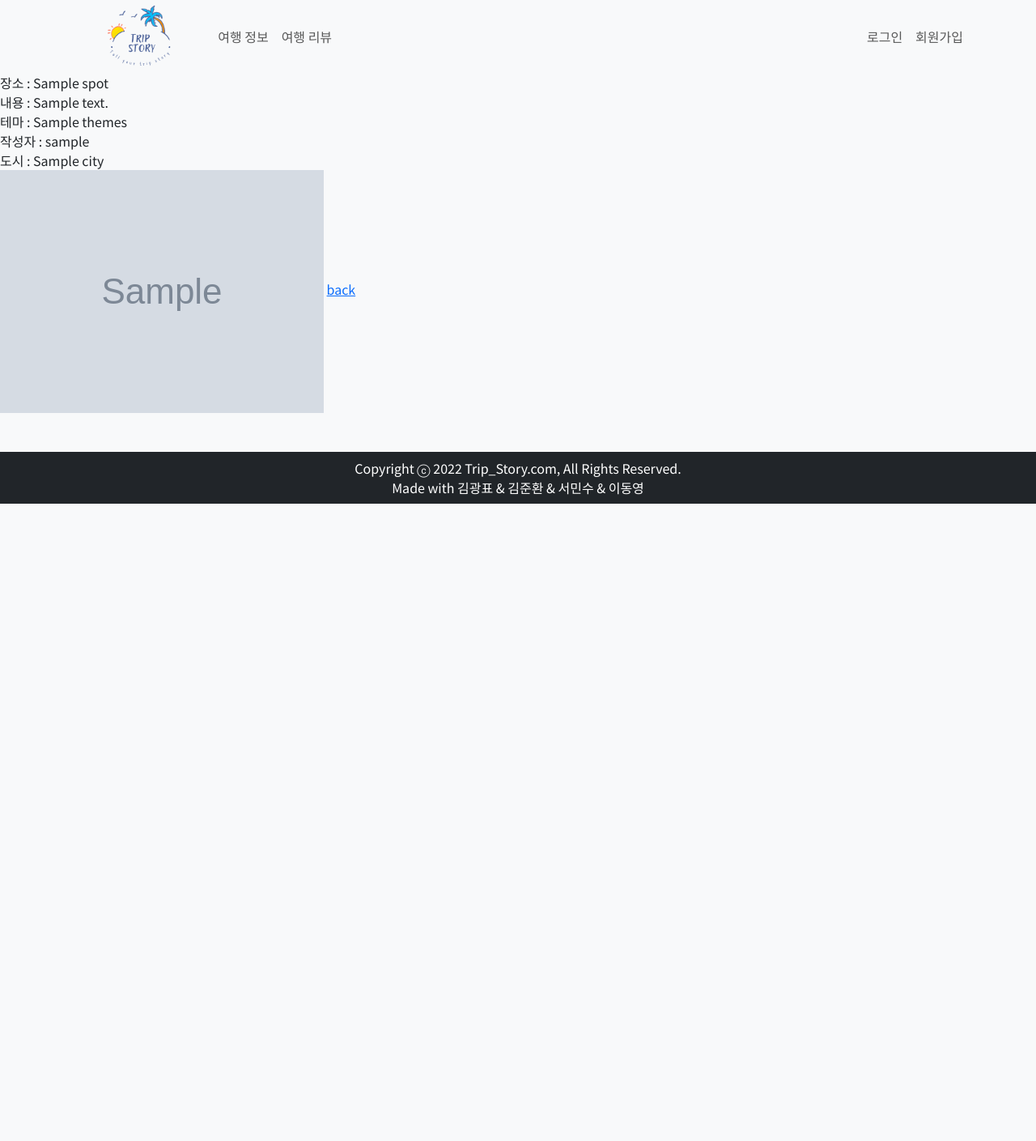
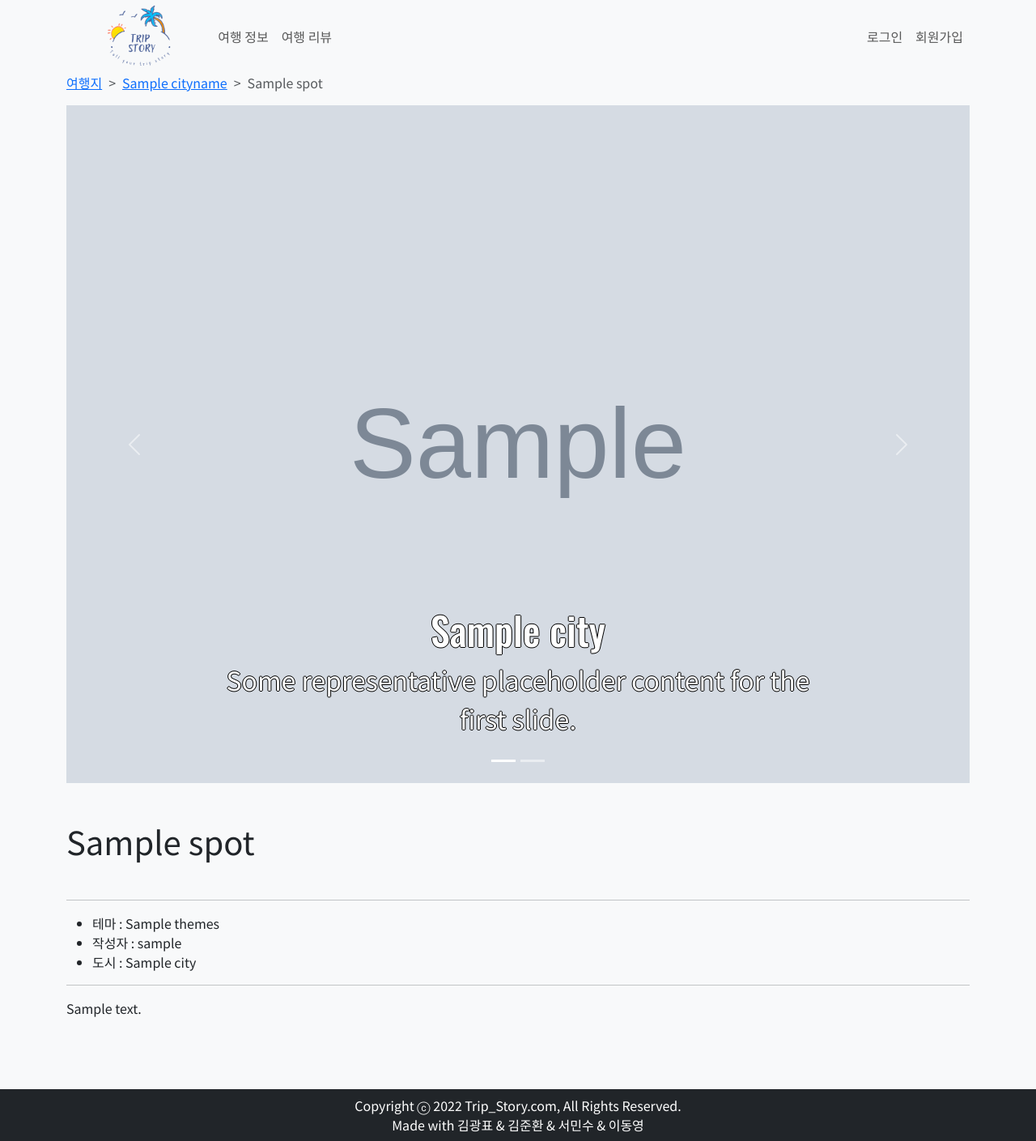
Before and after one commit to kinzinzz/Trip-Story, a Django app: template PJT/places/templates/places/spot.html in a window 1280 px wide. Shown: the whole page at 81% size. Before the commit the page ends 622 px from the top, so only its background shows below. Run offline with Django 3.2, Linux system fonts and the light colour scheme; the template is opened without the code that fills it: most values are stand-ins (such as "Sample title", 1, 10 or a date in 2020); grey boxes marked "Sample" are stand-in pictures; some libraries are stand-ins or nearby versions.

Commit message:
add detail html

```diff
--- a/PJT/articles/templates/articles/index.html
+++ b/PJT/articles/templates/articles/index.html
@@ -30,7 +30,7 @@
         <div class="card col-4 shadow p-3 mb-5 bg-body rounded" style="width: 18rem;">
             <img src="{% static 'images/places_inform.png' %}" class="card-img-top index-card" alt="...">
             <div class="card-body d-flex flex-column align-items-center mb-3">
-                <h5 class="card-title">여행 정보</h5>
+                <h5 class="card-title mt-2">여행 정보</h5>
                 <p class="card-text">지역의 명소를 확인하세요</p>
                 <a href="{% url 'places:inform' %}" class="btn btn-outline-dark">여행 정보 바로가기</a>
             </div>
@@ -82,4 +82,4 @@
     </div>
 </div>
 
-{% endblock %}
+{% endblock content %}
--- a/PJT/places/templates/places/spot.html
+++ b/PJT/places/templates/places/spot.html
@@ -4,19 +4,57 @@
 
 
 {% block content %}
-<div>
-    장소 : {{ spot.title }}
+<div class="container">
+    <nav style="--bs-breadcrumb-divider: '>';" aria-label="breadcrumb">
+        <ol class="breadcrumb">
+        <li class="breadcrumb-item"><a href="{% url 'places:inform' %}">여행지</a></li>
+        <li class="breadcrumb-item"><a href="{% url 'places:city' cityname %}">{{ cityname }}</a></li>
+        <li class="breadcrumb-item active" aria-current="page">{{ spot.title }}</li>
+        </ol>
+    </nav>
+</div>
+<div class="container">
+    <div id="carouselExampleCaptions" class="carousel slide spot-carousel" data-bs-ride="false">
+        <div class="carousel-indicators">
+            <button type="button" data-bs-target="#carouselExampleCaptions" data-bs-slide-to="0" class="active" aria-current="true" aria-label="Slide 1"></button>
+            <button type="button" data-bs-target="#carouselExampleCaptions" data-bs-slide-to="1" aria-label="Slide 2"></button>
+        </div>
+        <div class="carousel-inner">
+            <div class="carousel-item active">
+                <img src="{{ spot.image.url }}" class="d-block w-100" alt="...">
+                <div class="carousel-caption d-none d-md-block">
+                    <h5 class="main-title-sub carousel-font carousel-title">{{ city.name }}</h5>
+                    <p class="carousel-font">Some representative placeholder content for the first slide.</p>
+                </div>
+            </div>
+            <div class="carousel-item">
+                <img src="{{ spot.image.url }}" class="d-block w-100" alt="...">
+                <div class="carousel-caption d-none d-md-block">
+                    <h5 class="main-title-sub carousel-font carousel-title">Second slide label</h5>
+                    <p class="carousel-font">Some representative placeholder content for the second slide.</p>
+                </div>
+            </div>
+        </div>
+        <button class="carousel-control-prev" type="button" data-bs-target="#carouselExampleCaptions" data-bs-slide="prev">
+            <span class="carousel-control-prev-icon" aria-hidden="true"></span>
+            <span class="visually-hidden">Previous</span>
+        </button>
+        <button class="carousel-control-next" type="button" data-bs-target="#carouselExampleCaptions" data-bs-slide="next">
+            <span class="carousel-control-next-icon" aria-hidden="true"></span>
+            <span class="visually-hidden">Next</span>
+        </button>
+    </div>
+    <h1 class="mt-5">{{ spot.title }}</h1>
     <br>
-    내용 : {{ spot.content }}
+    <hr>
+    <ul>
+        <li>테마 : {{ spot.themes }}</li>
+        <li>작성자 : {{ spot.user.nickname }}</li>
+        <li>도시 : {{ spot.city.name }}</li>
+    </ul>
+    <hr>
+    <p>{{ spot.content }}</p>
     <br>
-    테마 : {{ spot.themes }}
-    <br>
-    작성자 : {{ spot.user.nickname }}
-    <br>
-    도시 : {{ spot.city.name }}
-    <br>
-    <img src="{{ spot.image.url }}" alt="장소이미지">
-    <a href="{% url 'places:city' spot.city.name %}">back</a>
 </div>
 
 {% endblock content %}
--- a/PJT/places/views.py
+++ b/PJT/places/views.py
@@ -52,6 +52,7 @@ def spot(request, cityname, pk):
     spot = Spot.objects.get(pk=pk)
     context = {
         "spot": spot,
+        "cityname":cityname,
     }
     return render(request, "places/spot.html", context)
 
--- a/PJT/static/css/style.css
+++ b/PJT/static/css/style.css
@@ -7,6 +7,16 @@ font-family: 'Permanent Marker', cursive;     _ 자유로운 느낌 , 두껍
 *{
   font-family: 'Noto Sans KR', sans-serif;
 }
+.card-text {
+  overflow: hidden;
+  white-space: normal;
+  line-height: 1.2;
+  word-wrap: break-word;
+  display: -webkit-box;
+  -webkit-line-clamp: 3;
+  -webkit-box-orient: vertical;
+}
+
 .navbar {
   position: sticky;
   top:0;
@@ -17,6 +27,7 @@ font-family: 'Permanent Marker', cursive;     _ 자유로운 느낌 , 두껍
   font-size: 1.3rem;
   font-weight: 600;
 }
+
 .main-title {
   font-family: 'Permanent Marker', cursive;
   font-size :6rem;
@@ -24,6 +35,7 @@ font-family: 'Permanent Marker', cursive;     _ 자유로운 느낌 , 두껍
   text-align: center;
   color:rgb(255, 255, 255);
 }
+
 .main-title-sub {
   font-family: 'Oswald', sans-serif;
   font-size :2rem;
@@ -31,6 +43,7 @@ font-family: 'Permanent Marker', cursive;     _ 자유로운 느낌 , 두껍
   text-align: center;
   color:rgb(255, 255, 255);
 }
+
 .content-title {
   font-family: 'Oswald', sans-serif;
   margin: 4rem 0 3rem 0;
@@ -53,3 +66,7 @@ font-family: 'Permanent Marker', cursive;     _ 자유로운 느낌 , 두껍
 .carousel-title {
   font-size: 3rem;
 }
+
+.best3 {
+  overflow: hidden;
+}
```
Also changed, not shown: PJT/places/templates/places/city.html (+10 -11 lines), PJT/places/templates/places/inform.html (+5 -5 lines).
